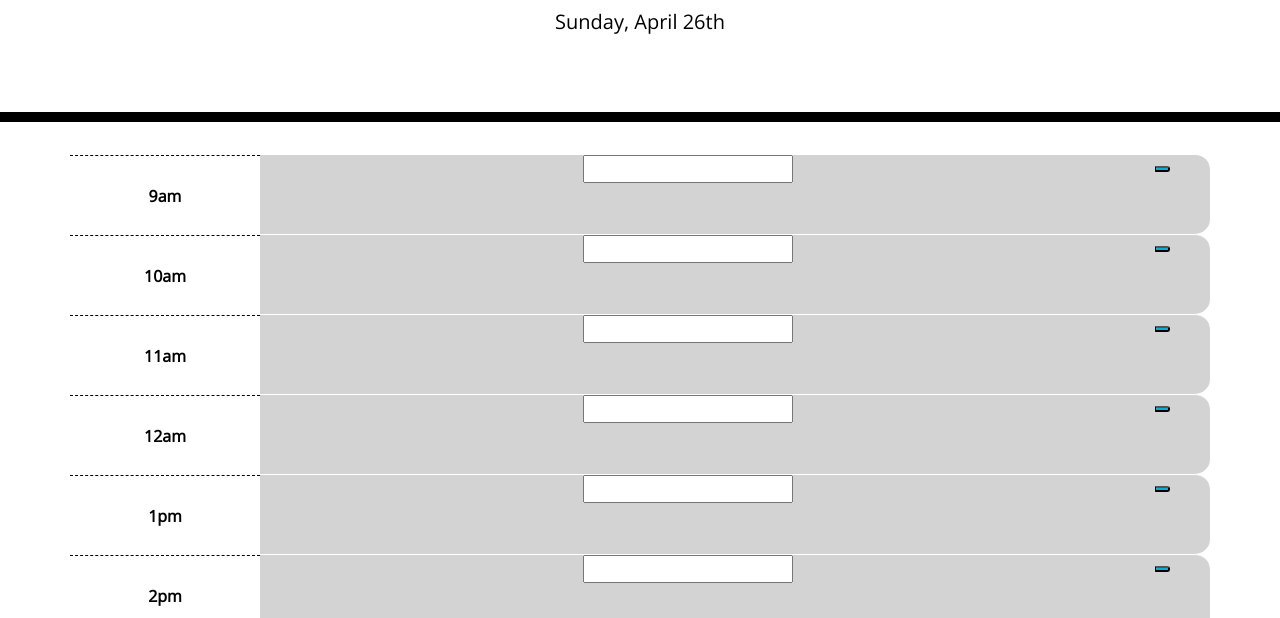
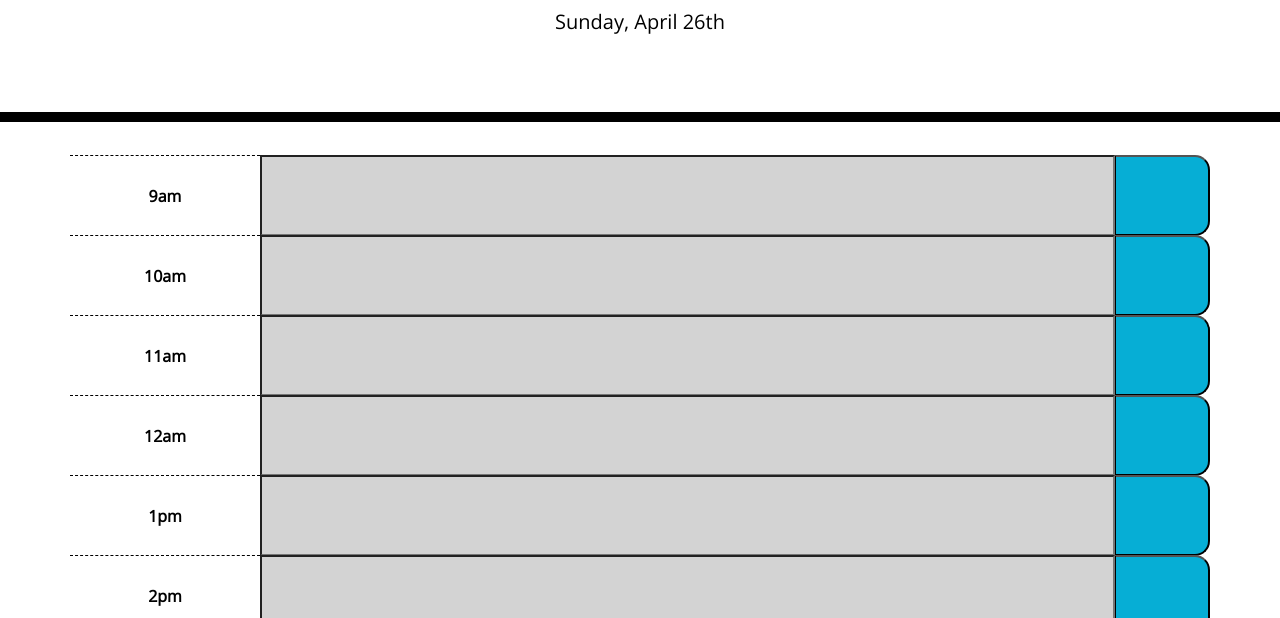
Before and after one commit to saularjm/day-planner, a plain HTML site: page index.html in a window 1280 px wide. Shown: the part 182-800 px from the top of the page. Drawn offline with nearby package versions, Linux system fonts and the light colour scheme.

Commit message:
fixed css, js works, need to add save btn icon and clean up code

```diff
--- a/script.js
+++ b/script.js
@@ -54,42 +54,46 @@
         rowDiv.append(timeBoxDiv);
 
         // Build event box
-        var eventSpan = $("<input>");
-        eventSpan.attr("id", "input-" + arrIndex);
-        eventSpan.attr("hour", arrIndex);
-        eventSpan.attr("type", "text");
+        // var eventSpan = $("<input>");
+        // eventSpan.attr("id", "input-" + arrIndex);
+        // eventSpan.attr("hour", arrIndex);
+        // eventSpan.attr("type", "text");
+
+
+
+        // Build event box
+        var inputDiv = $("<input>");
+        inputDiv.addClass("col-9");
+        inputDiv.attr("id", "input-" + arrIndex);
+        inputDiv.attr("hour", arrIndex);
+        inputDiv.attr("type", "text");
 
         // Set hour
-        eventSpan.val(eventArr[arrIndex]);
+        inputDiv.val(eventArr[arrIndex]);
 
-        // Set input width, append input to row
-        var inputDiv = $("<div>");
-        inputDiv.addClass("col-9");
+        // Append input to row
         rowDiv.append(inputDiv);
-        inputDiv.append(eventSpan);
+        //inputDiv.append(eventSpan);
 
         // Build save button
-        var saveDiv = $("<div>");
-        saveDiv.addClass("col-1");
-
         var saveBtn = $("<button>");
         saveBtn.attr("id", "saveId-" + arrIndex);
         saveBtn.attr("save", arrIndex);
         saveBtn.addClass("saveBtn");
+        saveBtn.addClass("col-1");
 
         // Append to row
-        rowDiv.append(saveDiv);
-        saveDiv.append(saveBtn);
+        rowDiv.append(saveBtn);
 
         // Change row color depending on time
         if (hr < currentHour) {
-            rowDiv.addClass("past");
+            inputDiv.addClass("past");
         }
         else if (hr > currentHour) {
-            rowDiv.addClass("future");
+            inputDiv.addClass("future");
         }
         else {
-            rowDiv.addClass("present");
+            inputDiv.addClass("present");
         }
 
         planner.append(rowDiv);
--- a/style.css
+++ b/style.css
@@ -46,17 +46,17 @@ body {
 
   .past {
     background-color: #d3d3d3;
-    color: white;
+    color: black;
   }
 
   .present {
     background-color: #ff6961;
-    color: white;
+    color: black;
   }
 
   .future {
     background-color: #77dd77;
-    color: white;
+    color: black;
   }
 
   .saveBtn {
```
